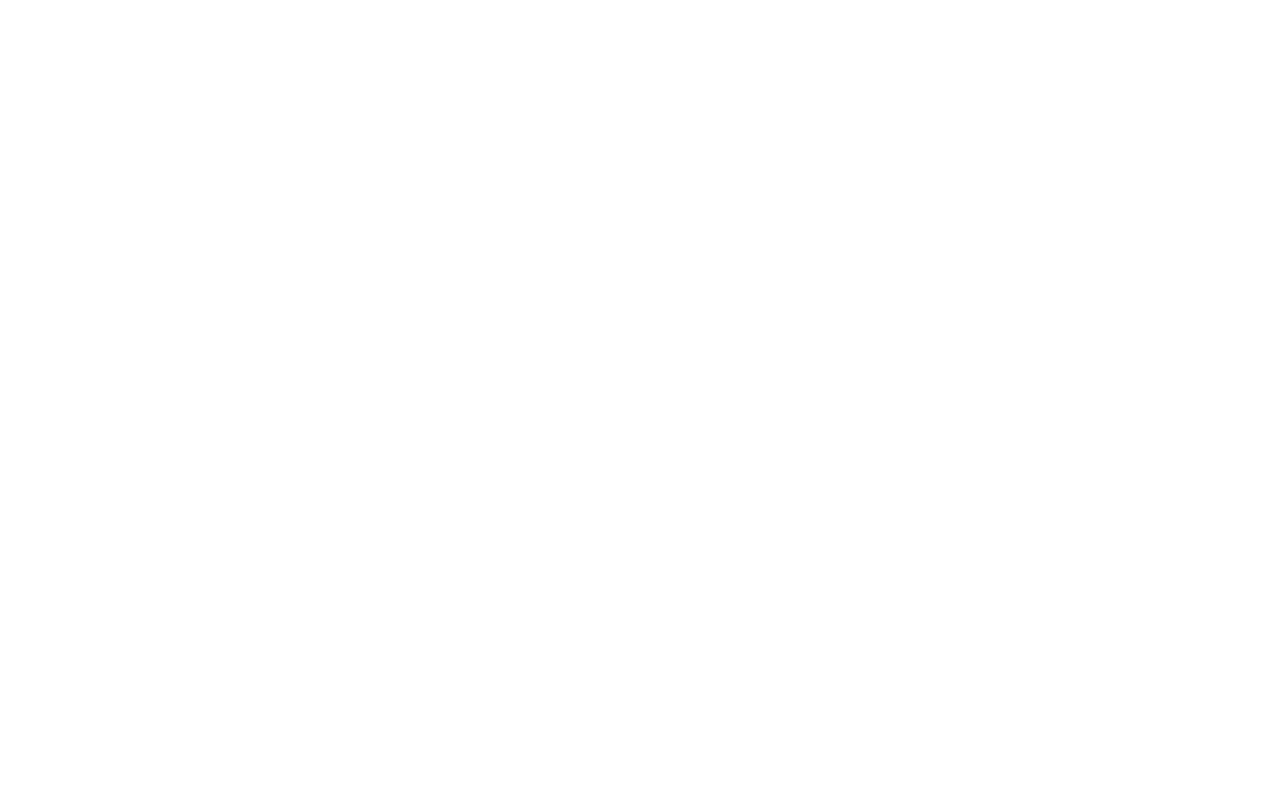
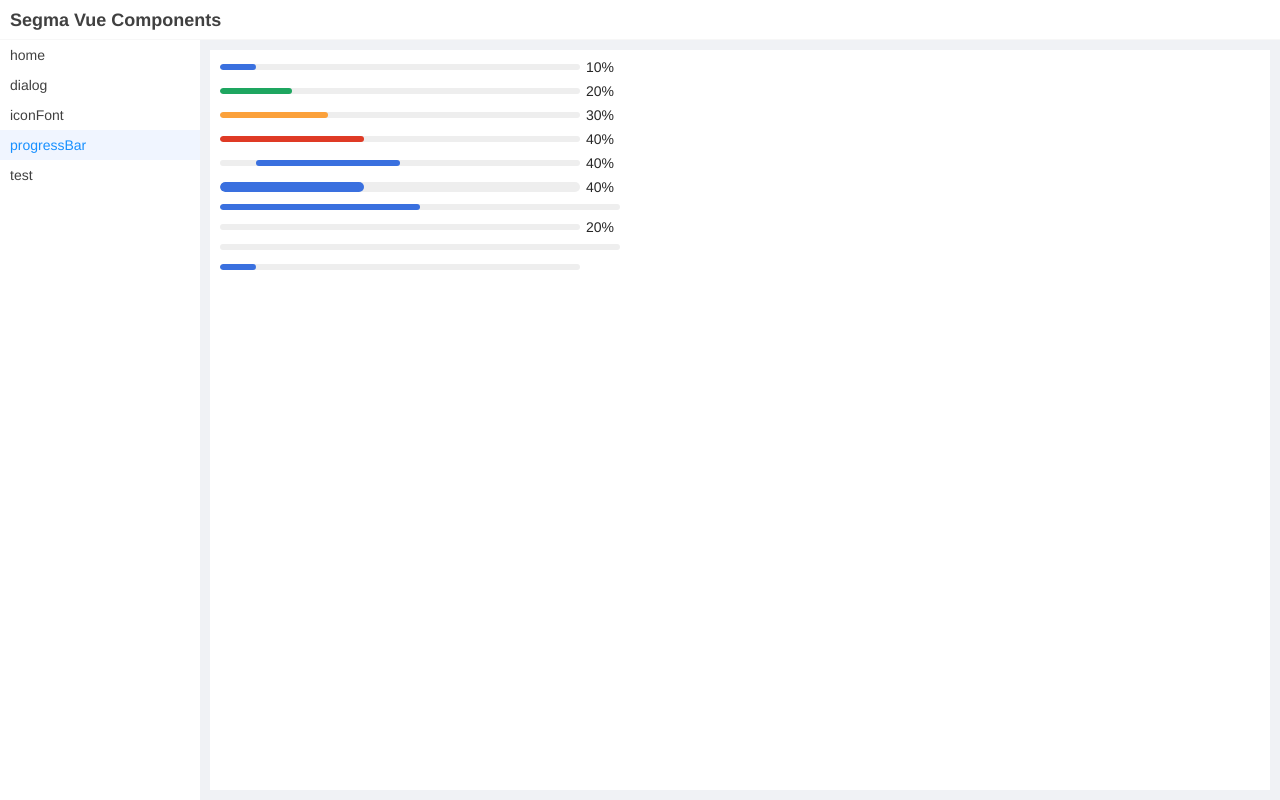
Before and after one commit to RanSatious/vue3-components, a Vue app: page /progress-bar in a window 1280 px wide. Before the commit this address had no page. Built offline with nearby package versions, Linux system fonts and the light colour scheme.

Commit message:
feat: add progress-bar

```diff
--- a/src/components/index.js
+++ b/src/components/index.js
@@ -1,7 +1,8 @@
 import IconFont from './icon-font';
+import ProgressBar from './progress-bar';
 
 export default app => {
-    [IconFont].forEach(component => {
+    [IconFont, ProgressBar].forEach(component => {
         app.use(component);
     });
 };
--- /dev/null
+++ b/src/components/progress-bar/Index.vue
@@ -0,0 +1,163 @@
+<template>
+    <div class="progress-bar-wrapper"
+         :class="{ 'show-text': showText }">
+        <div class="progress-bar"
+             :style="style"
+             :title="percentText">
+            <div :class="['progress', animation ? 'animation running' : status]"
+                 :style="progressStyle"></div>
+        </div>
+        <div v-if="showText"
+             class="progress-text">
+            <!-- 自定义进度文本 -->
+            <slot>
+                {{percentText}}
+            </slot>
+        </div>
+    </div>
+</template>
+<script>
+import { computed } from 'vue';
+export default {
+    // 进度条组件
+    // 基于el-progress-bar
+    name: 'SeProgressBar',
+    props: {
+        // 百分比
+        percent: {
+            type: Number,
+            default: 0,
+        },
+        // 起始位置偏移
+        offset: {
+            type: Number,
+            default: 0,
+        },
+        // 进度条状态
+        // normal/success/error/running
+        status: {
+            type: String,
+            default: 'normal',
+        },
+        // 进度条宽度
+        strokeHeight: {
+            type: Number,
+            default: 6,
+        },
+        // 是否开启动画
+        // 开启动画时，status固定为running
+        animation: {
+            type: Boolean,
+            default: false,
+        },
+        // 是否显示文本
+        showText: {
+            type: Boolean,
+            default: true,
+        },
+    },
+    setup(props, context) {
+        const style = computed(() => {
+            return {
+                width: props.showText ? 'calc(100% - 40px)' : '100%',
+                height: `${props.strokeHeight}px`,
+            };
+        });
+        const percentText = computed(() => {
+            return `${Math.max(0, Math.min(100, props.percent)) || 0}%`;
+        });
+        const progressStyle = computed(() => {
+            if (props.animation) return {};
+            return {
+                left: `${props.offset}%`,
+                width: `${props.percent}%`,
+            };
+        });
+
+        return {
+            style,
+            percentText,
+            progressStyle,
+        };
+    },
+};
+</script>
+<style lang="less" scoped>
+// 颜色--状态
+@success-color: #1ea660;
+@failed-color: #df3a25;
+@run-color: #fba13b; //运行中
+@normal-color: #3a70df;
+@waiting-color: #a6a6a6; // 未开始
+
+.progress-bar-wrapper {
+    font-size: 0;
+
+    &.show-text {
+        line-height: 14px;
+    }
+}
+
+.progress-bar {
+    display: inline-block;
+    overflow: hidden;
+    position: relative;
+    border-radius: 100px;
+    vertical-align: middle;
+    background-color: #eeeeee;
+
+    .progress {
+        position: absolute;
+        top: 0;
+        border-radius: 100px;
+        height: 100%;
+        transition: all 0.3s ease;
+
+        &.normal {
+            background: @normal-color;
+        }
+
+        &.success {
+            background: @success-color;
+        }
+
+        &.error {
+            background: @failed-color;
+        }
+
+        &.running {
+            background: @run-color;
+        }
+
+        &.waiting {
+            background: @waiting-color;
+        }
+
+        &.animation {
+            width: 50%;
+            animation: running 1s linear infinite;
+        }
+
+        @keyframes running {
+            0% {
+                left: -50%;
+            }
+
+            100% {
+                left: 150%;
+            }
+        }
+    }
+}
+
+.progress-text {
+    display: inline-block;
+    font-size: 14px;
+    vertical-align: middle;
+    text-align: center;
+    width: 40px;
+    white-space: nowrap;
+    overflow: hidden;
+    text-overflow: ellipsis;
+}
+</style>
--- /dev/null
+++ b/src/components/progress-bar/index.js
@@ -0,0 +1,7 @@
+import ProgressBar from './Index.vue';
+
+ProgressBar.install = app => {
+    app.component(ProgressBar.name, ProgressBar);
+};
+
+export default ProgressBar;
--- a/src/router/index.js
+++ b/src/router/index.js
@@ -32,6 +32,14 @@
                     },
                 },
                 {
+                    path: '/progress-bar',
+                    name: 'progressBar',
+                    component: () => import('../views/progress-bar/Index.vue'),
+                    meta: {
+                        page: true,
+                    },
+                },
+                {
                     path: '/test',
                     name: 'test',
                     component: () => import('../views/Test.vue'),
--- /dev/null
+++ b/src/views/progress-bar/DemoBasic.vue
@@ -0,0 +1,34 @@
+<!-- 基本用法 -->
+<template>
+    <div class="demo-progress">
+        <se-progress-bar :percent="10"></se-progress-bar>
+        <se-progress-bar :percent="20"
+                         status="success"></se-progress-bar>
+        <se-progress-bar :percent="30"
+                         status="running"></se-progress-bar>
+        <se-progress-bar :percent="40"
+                         status="error"></se-progress-bar>
+        <se-progress-bar :percent="40"
+                         :offset="10"></se-progress-bar>
+        <se-progress-bar :percent="40"
+                         :stroke-height="10"></se-progress-bar>
+        <se-progress-bar :percent="50"
+                         :show-text="false"></se-progress-bar>
+        <se-progress-bar :percent="20"
+                         animation></se-progress-bar>
+        <se-progress-bar animation
+                         :show-text="false"></se-progress-bar>
+        <se-progress-bar :percent="10">
+            <i class="iconfont se-icon-zidingyi"></i>
+        </se-progress-bar>
+    </div>
+</template>
+<style lang="less" scoped>
+.demo-progress {
+    width: 400px;
+
+    .progress-bar-wrapper {
+        margin-bottom: 10px;
+    }
+}
+</style>
--- /dev/null
+++ b/src/views/progress-bar/Index.vue
@@ -0,0 +1,15 @@
+<template>
+    <demo-basic></demo-basic>
+</template>
+<script>
+import DemoBasic from './DemoBasic.vue';
+export default {
+    name: 'ProgressBarPage',
+    components: {
+        DemoBasic,
+    },
+};
+</script>
+<style lang="less" scoped>
+// todo
+</style>
```
